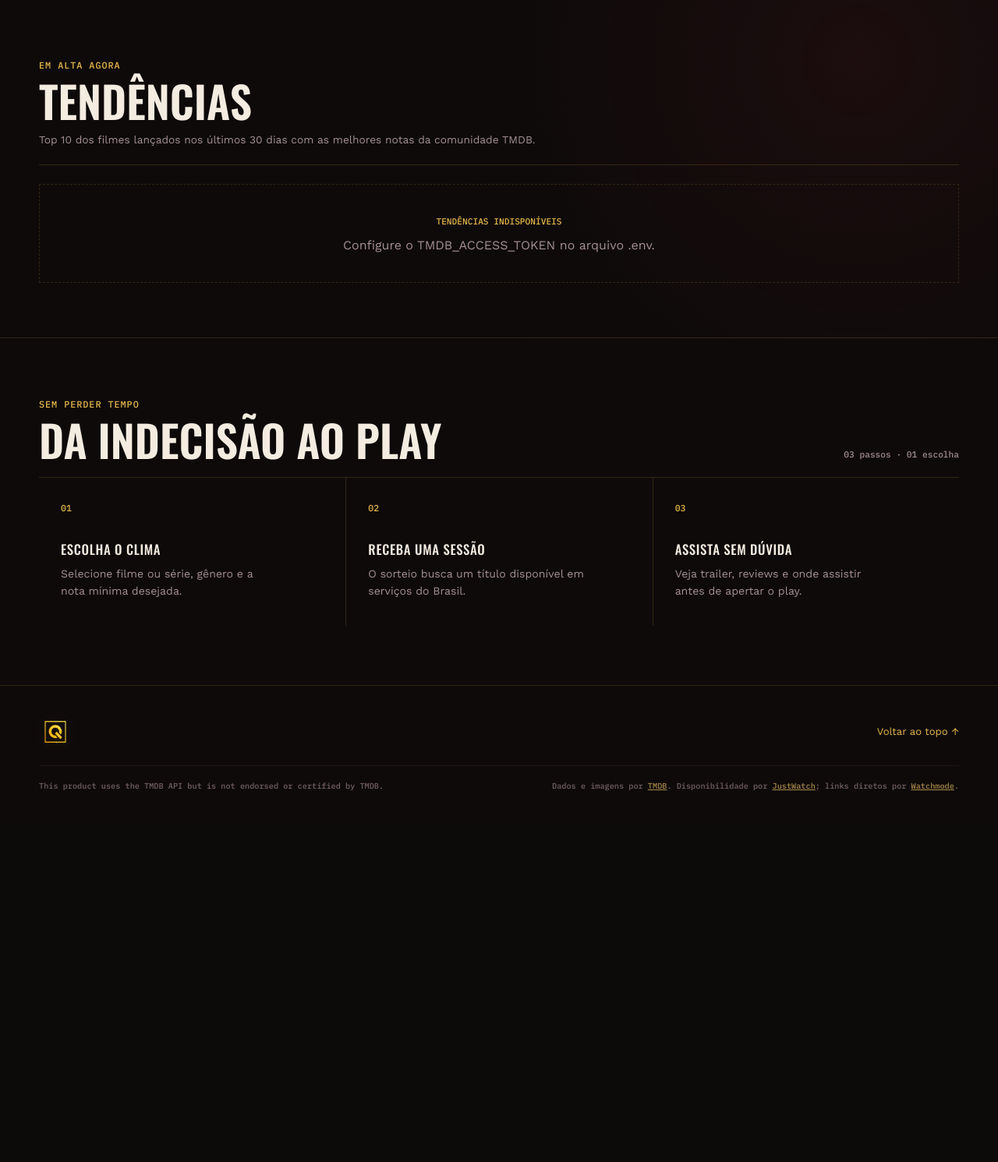
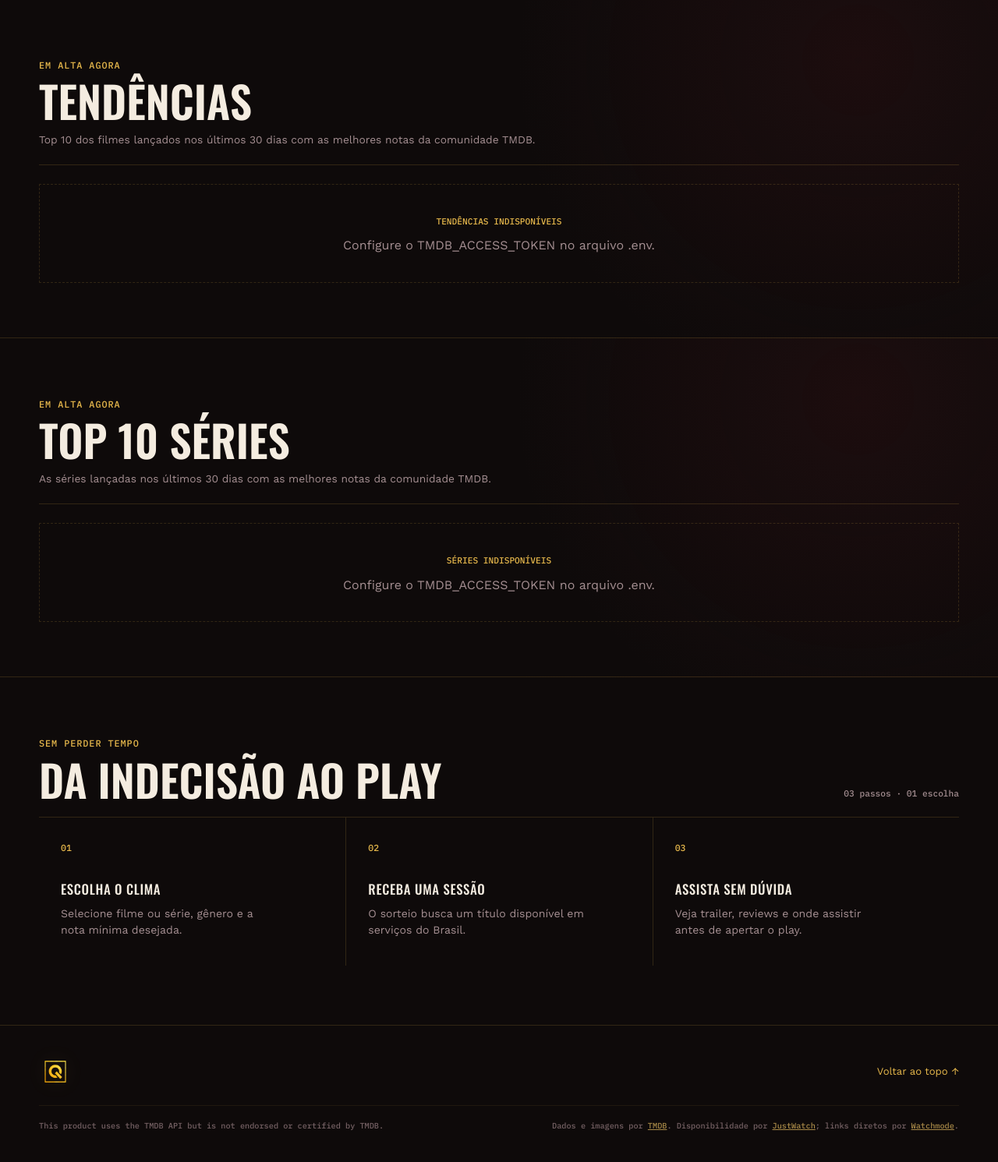
Before and after one commit to Hyant4/QualFilmeHoje, a Django app: page / in a window 1280 px wide. Shown: the part 852-2343 px from the top of the page at 78% size. Before the commit the page ends 1867 px from the top, so only its background shows below. Run offline with Django 5.2, Linux system fonts and the light colour scheme; parts of the project's set-up code (start-up, migrations or seed data) failed here and were passed over.

Commit message:
feat: add top ten series carousel

```diff
--- a/movies/services/tmdb.py
+++ b/movies/services/tmdb.py
@@ -273,29 +273,35 @@ def get_title_details(media_type, title_id):
     return _build_title_payload(data, media_type, provider_groups, streaming_error)
 
 
-def get_recent_top_movies(limit=10):
-    """Retorna os filmes recentes mais bem avaliados com votos suficientes."""
+def _get_recent_top_titles(media_type, limit=10):
+    """Retorna filmes ou séries recentes com as melhores avaliações."""
+
+    if media_type not in {"movie", "tv"}:
+        raise TMDBError("Tipo de título inválido.")
 
     limit = min(max(int(limit), 1), 20)
     today = date.today()
     cutoff = today - timedelta(days=RECENT_RELEASE_DAYS)
-    cache_key = f"tmdb:recent-top:v4:{today.isoformat()}:{limit}"
+    cache_key = f"tmdb:recent-top:v5:{media_type}:{today.isoformat()}:{limit}"
     cached = cache.get(cache_key)
     if cached is not None:
         return cached
 
-    data = _get(
-        "/discover/movie",
-        language="pt-BR",
-        include_adult="false",
-        include_video="false",
-        **{
-            "primary_release_date.gte": cutoff.isoformat(),
-            "primary_release_date.lte": today.isoformat(),
-            "vote_count.gte": TRENDS_MIN_VOTES,
-            "sort_by": "vote_average.desc",
-        },
-    )
+    date_field = "primary_release_date" if media_type == "movie" else "first_air_date"
+    filters = {
+        "language": "pt-BR",
+        "include_adult": "false",
+        f"{date_field}.gte": cutoff.isoformat(),
+        f"{date_field}.lte": today.isoformat(),
+        "vote_count.gte": TRENDS_MIN_VOTES,
+        "sort_by": "vote_average.desc",
+    }
+    if media_type == "movie":
+        filters["include_video"] = "false"
+    else:
+        filters["include_null_first_air_dates"] = "false"
+
+    data = _get(f"/discover/{media_type}", **filters)
     ranked_results = sorted(
         data.get("results", []),
         key=lambda item: (
@@ -304,18 +310,29 @@ def get_recent_top_movies(limit=10):
         ),
         reverse=True,
     )
-    movies = []
+    titles = []
     for item in ranked_results:
-        if not item.get("id") or not item.get("title"):
+        title = item.get("title") if media_type == "movie" else item.get("name")
+        if not item.get("id") or not title:
             continue
-        movies.append(
+        titles.append(
             {
                 "id": item["id"],
-                "media_type": "movie",
-                "title": item["title"],
-                "original_title": item.get("original_title") or "",
+                "media_type": media_type,
+                "title": title,
+                "original_title": (
+                    item.get("original_title")
+                    if media_type == "movie"
+                    else item.get("original_name")
+                )
+                or "",
                 "overview": item.get("overview") or "",
-                "release_date": item.get("release_date") or "",
+                "release_date": (
+                    item.get("release_date")
+                    if media_type == "movie"
+                    else item.get("first_air_date")
+                )
+                or "",
                 "vote_average": _normalise_rating(item.get("vote_average")),
                 "vote_count": item.get("vote_count") or 0,
                 "poster_url": (
@@ -325,11 +342,19 @@ def get_recent_top_movies(limit=10):
                 ),
             }
         )
-        if len(movies) == limit:
+        if len(titles) == limit:
             break
 
-    cache.set(cache_key, movies, TRENDS_CACHE_SECONDS)
-    return movies
+    cache.set(cache_key, titles, TRENDS_CACHE_SECONDS)
+    return titles
+
+
+def get_recent_top_movies(limit=10):
+    return _get_recent_top_titles("movie", limit)
+
+
+def get_recent_top_series(limit=10):
+    return _get_recent_top_titles("tv", limit)
 
 
 def _discovery_cache_key(media_type, genre_id, min_rating):
--- a/movies/templates/movies/home.html
+++ b/movies/templates/movies/home.html
@@ -214,6 +214,55 @@
             <div class="trends-empty">
               <span class="mono">TENDÊNCIAS INDISPONÍVEIS</span>
               <p>{{ trends_error|default:'Não foi possível carregar o ranking neste momento.' }}</p>
+            </div>
+          {% endif %}
+        </div>
+      </section>
+
+      <section class="trends-section" aria-labelledby="series-trends-title" data-trends>
+        <div class="wrap">
+          <div class="section-head trends-head">
+            <div>
+              <p class="eyebrow">Em alta agora</p>
+              <h2 id="series-trends-title">Top 10 séries</h2>
+              <p class="trends-description">As séries lançadas nos últimos 30 dias com as melhores notas da comunidade TMDB.</p>
+            </div>
+            {% if trending_series|length > 1 %}
+              <div class="trends-controls" aria-label="Controles das tendências de séries">
+                <button type="button" aria-label="Ver séries anteriores" data-trends-prev>←</button>
+                <button type="button" aria-label="Ver próximas séries" data-trends-next>→</button>
+              </div>
+            {% endif %}
+          </div>
+
+          {% if trending_series %}
+            <div class="trends-viewport" tabindex="0" aria-label="Séries em tendência. Use as setas para navegar." data-trends-viewport>
+              <div class="trends-track">
+                {% for trend in trending_series %}
+                  <a class="trend-card" href="{% url 'movies:title_detail' trend.media_type trend.id %}" data-trend-card aria-label="Abrir informações de {{ trend.title }}">
+                    <span class="trend-rank mono" aria-hidden="true">{{ forloop.counter|stringformat:'02d' }}</span>
+                    <div class="trend-poster">
+                      {% if trend.poster_url %}
+                        <img src="{{ trend.poster_url }}" alt="Pôster de {{ trend.title }}" loading="lazy" width="500" height="750">
+                      {% else %}
+                        <div class="trend-placeholder marquee" aria-hidden="true">Q</div>
+                      {% endif %}
+                      <span class="trend-open" aria-hidden="true">Ver ficha →</span>
+                    </div>
+                    <div class="trend-copy">
+                      <span class="mono">Série{% if trend.release_date %} · {{ trend.release_date|slice:':4' }}{% endif %}</span>
+                      <h3>{{ trend.title }}</h3>
+                      <p><i aria-hidden="true">★</i> {{ trend.vote_average|floatformat:1 }} <small>/10</small></p>
+                    </div>
+                  </a>
+                {% endfor %}
+              </div>
+            </div>
+            <p class="trends-hint mono">Arraste ou use as setas · rotação automática</p>
+          {% else %}
+            <div class="trends-empty">
+              <span class="mono">SÉRIES INDISPONÍVEIS</span>
+              <p>{{ series_trends_error|default:'Não foi possível carregar o ranking de séries neste momento.' }}</p>
             </div>
           {% endif %}
         </div>
--- a/movies/views.py
+++ b/movies/views.py
@@ -18,6 +18,7 @@ from .services.tmdb import (
     get_genres,
     get_random_title,
     get_recent_top_movies,
+    get_recent_top_series,
     get_title_details,
 )
 
@@ -36,10 +37,20 @@ def _safe_genres():
 
 
 def _safe_trends():
-    try:
-        return get_recent_top_movies(), None
-    except TMDBError as exc:
-        return [], str(exc)
+    results = {"movie": [], "tv": []}
+    errors = {"movie": None, "tv": None}
+    getters = {"movie": get_recent_top_movies, "tv": get_recent_top_series}
+    with ThreadPoolExecutor(max_workers=2) as executor:
+        futures = {
+            media_type: executor.submit(getter)
+            for media_type, getter in getters.items()
+        }
+        for media_type, future in futures.items():
+            try:
+                results[media_type] = future.result()
+            except TMDBError as exc:
+                errors[media_type] = str(exc)
+    return results, errors
 
 
 def _safe_landing_data():
@@ -49,8 +60,8 @@ def _safe_landing_data():
         genres_future = executor.submit(_safe_genres)
         trends_future = executor.submit(_safe_trends)
         genre_sets, genres_error = genres_future.result()
-        trending_movies, trends_error = trends_future.result()
-    return genre_sets, genres_error, trending_movies, trends_error
+        trends, trends_errors = trends_future.result()
+    return genre_sets, genres_error, trends, trends_errors
 
 
 def _parse_filters(request):
@@ -99,15 +110,17 @@ def _genre_name(genre_sets, media_type, genre_id):
 
 
 def home(request):
-    genre_sets, error, trending_movies, trends_error = _safe_landing_data()
+    genre_sets, error, trends, trends_errors = _safe_landing_data()
     context = {
         "movie_genres": genre_sets["movie"],
         "tv_genres": genre_sets["tv"],
         "error": error,
         "selected_media_type": "movie",
         "selected_min_rating": DEFAULT_MIN_RATING,
-        "trending_movies": trending_movies,
-        "trends_error": trends_error,
+        "trending_movies": trends["movie"],
+        "trending_series": trends["tv"],
+        "trends_error": trends_errors["movie"],
+        "series_trends_error": trends_errors["tv"],
     }
     context.update(get_library(_visitor_id(request), user=request.user))
     return render(request, "movies/home.html", context)
@@ -148,9 +161,11 @@ def generate_movie(request):
 
     if genres_error and "error" not in context:
         context["error"] = genres_error
-    trending_movies, trends_error = _safe_trends()
-    context["trending_movies"] = trending_movies
-    context["trends_error"] = trends_error
+    trends, trends_errors = _safe_trends()
+    context["trending_movies"] = trends["movie"]
+    context["trending_series"] = trends["tv"]
+    context["trends_error"] = trends_errors["movie"]
+    context["series_trends_error"] = trends_errors["tv"]
     context.update(get_library(_visitor_id(request), user=request.user))
     return render(request, "movies/home.html", context)
 
```
Also changed, not shown: movies/tests/test_tmdb.py (+30 -0 lines), movies/tests/test_views.py (+19 -1 lines).
